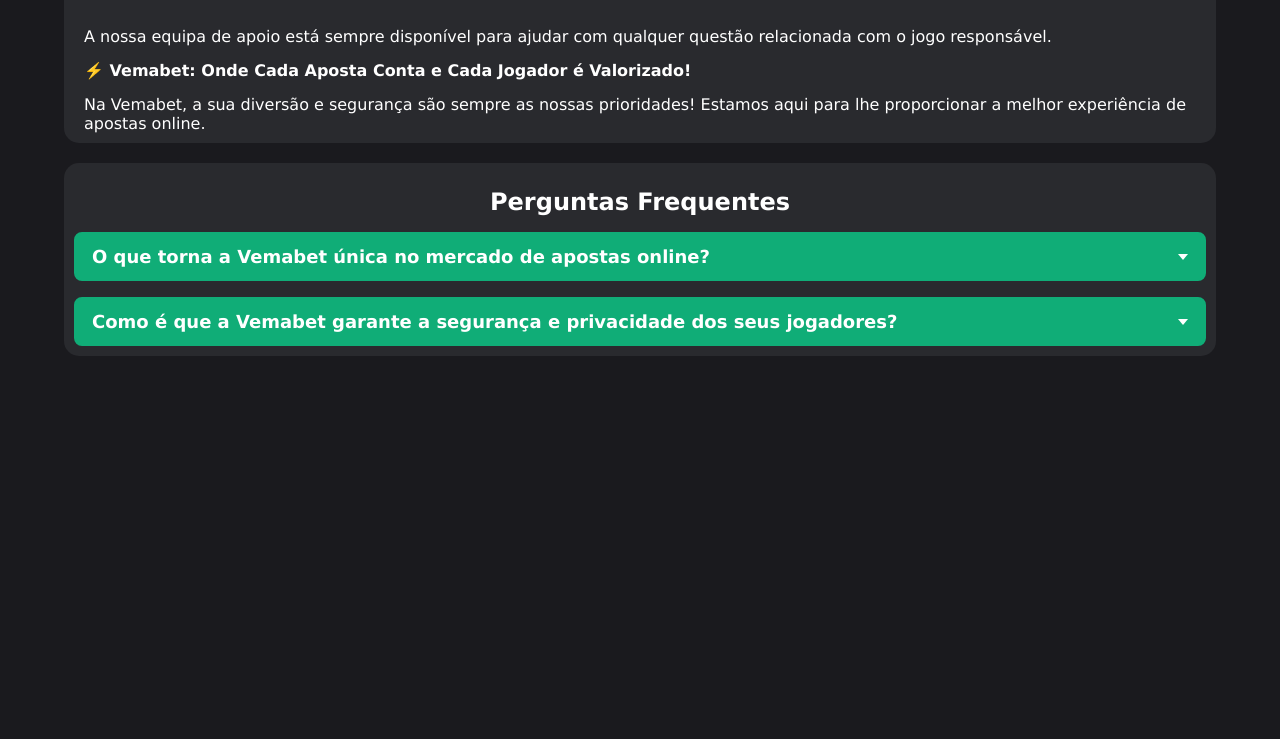
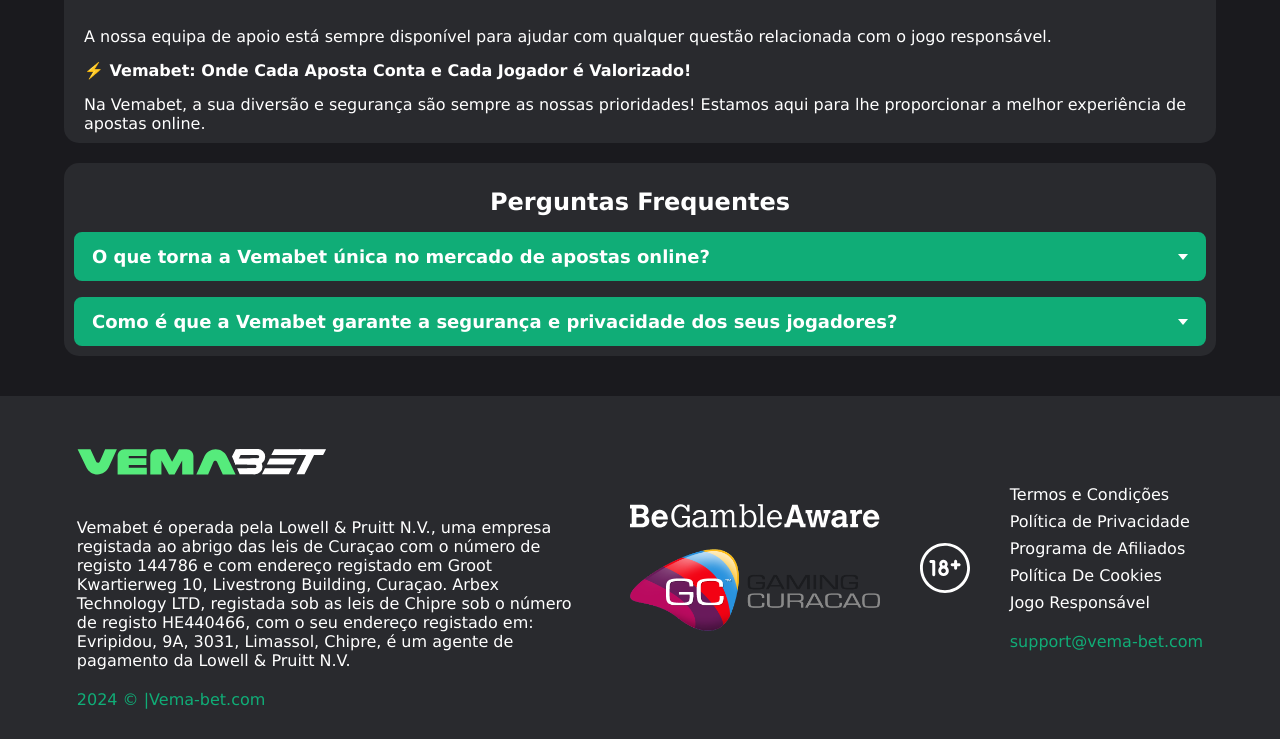
Before and after one commit to vladyslav78292/vemapostar, a website built with Parcel: page src/index.html in a window 1280 px wide. Shown: the part 4040-4779 px from the top of the page. Before the commit the page ends 4436 px from the top, so only its background shows below. Built offline with nearby package versions, Linux system fonts and the light colour scheme.

Commit message:
solution

```diff
--- a/src/index.html
+++ b/src/index.html
@@ -8,6 +8,41 @@
   <meta name="description" content="Vemabet">
   <link rel="canonical" href="https://vema-bet.com">
   <link rel="stylesheet" href="styles/style.css">
+  <script type="application/ld+json">
+    {
+      "@context": "https://schema.org",
+      "@type": "FAQPage",
+      "mainEntity": [{
+        "@type": "Question",
+        "name": "O que torna a Vemabet única no mercado de apostas online?",
+        "acceptedAnswer": {
+          "@type": "Answer",
+          "text": "A Vemabet destaca-se pela sua interface intuitiva, variedade de apostas e pela crescente secção de eSports, combinando tudo isso com um serviço de excelência experiência."
+        }
+      },{
+        "@type": "Question",
+        "name": "Como é que a Vemabet garante a segurança e privacidade dos seus jogadores?",
+        "acceptedAnswer": {
+          "@type": "Answer",
+          "text": "Utilizamos encriptação SSL avançada e somos certificados por laboratórios independentes. Todos os métodos de pagamento são seguros, e a nossa equipa de segurança trabalha constantemente para proteger a plataforma contra qualquer ameaça."
+        }
+      }]
+    }
+    </script>
+    <!-- Facebook Meta Tags -->
+    <meta property="og:url" content="https://vema-bet.com">
+    <meta property="og:type" content="website">
+    <meta property="og:title" content="Vemabet - Melhor Plataforma de Apostas e Jogos Online">
+    <meta property="og:description" content="Acesse o Vemabet e descubra a melhor experiência em apostas desportivas e jogos de cassino online. Oferecemos promoções exclusivas, odds competitivas e uma plataforma segura e confiável.">
+    <!-- <meta property="og:image" content="[тут УРЛ першої картинки зі сторінки]"> -->
+
+    <!-- Twitter Meta Tags -->
+    <meta name="twitter:card" content="summary_large_image">
+    <meta property="twitter:domain" content="vema-bet.com">
+    <meta property="twitter:url" content="https://vema-bet.com">
+    <meta name="twitter:title" content="Vemabet - Melhor Plataforma de Apostas e Jogos Online">
+    <meta name="twitter:description" content="Acesse o Vemabet e descubra a melhor experiência em apostas desportivas e jogos de cassino online. Oferecemos promoções exclusivas, odds competitivas e uma plataforma segura e confiável.">
+    <!-- <meta name="twitter:image" content="[тут УРЛ першої картинки зі сторінки]"> -->
 </head>
 <body>
   <header class="header">
@@ -288,7 +323,32 @@
       </div>
     </section>
   </main>
-
+  <footer>
+    <div class="footer_container">
+      <div class="footer_block foter_block--first">
+        <img src="images/logo.svg" alt="logo">
+        <p>Vemabet é operada pela Lowell & Pruitt N.V., uma empresa registada ao abrigo das leis de Curaçao com o número de registo 144786 e com endereço registado em Groot Kwartierweg 10, Livestrong Building, Curaçao. Arbex Technology LTD, registada sob as leis de Chipre sob o número de registo HE440466, com o seu endereço registado em: Evripidou, 9A, 3031, Limassol, Chipre, é um agente de pagamento da Lowell & Pruitt N.V.</p>
+        <p class="footer_year">2024 © |<a href="http://vema-bet.com">Vema-bet.com</a></p>
+      </div>
+      <div class="footer_block foter_block--second">
+        <img src="images/begambleaware.svg" alt="be gamble aware">
+        <img src="images/SimpleLogo.png" alt="footer logo">
+      </div>
+      <div class="footer_block foter_block--third">
+        <img src="images/18.svg" alt="18+">
+      </div>
+      <div class="footer_block foter_block--fourth ">
+        <div class="footer_links">
+          <a href="/">Termos e Condições</a>
+          <a href="/">Política de Privacidade</a>
+          <a href="/">Programa de Afiliados</a>
+          <a href="/">Política De Cookies</a>
+          <a href="/">Jogo Responsável</a>
+        </div>
+        <a href="mailto:support@vema-bet.com">support@vema-bet.com</a>
+      </div>
+    </div>
+  </footer>
   <script type="text/javascript" src="scripts/main.js"></script>
 </body>
 </html>
--- a/src/styles/style.css
+++ b/src/styles/style.css
@@ -282,13 +282,59 @@
 }
 
 footer {
-  background-color: #10AD77;
+  background-color: #292A2E;
   padding: 30px 0 30px 0;
+  color: #fff;
   display: flex;
   justify-content: center;
   align-items: center;
   gap: 20px;
   flex-direction: column;
+}
+
+.footer_container {
+  display: flex;
+  gap: 40px;
+  align-items: center;
+  justify-content: space-between;
+}
+
+.footer_block {
+
+  display: flex;
+  flex-direction: column;
+  gap: 20px;
+}
+
+.foter_block--second img, .foter_block--first img {
+  width: 250px;
+}
+
+footer p {
+  padding: 0;
+}
+
+.footer_year, .footer_year a, .foter_block--fourth a {
+  color: #10AD77;
+}
+
+.footer_links a {
+  color: #fff !important;
+}
+
+.footer_links {
+  white-space: nowrap;
+  display: flex;
+  flex-direction: column;
+  gap: 8px;
+}
+
+.foter_block--fourth a {
+  white-space: nowrap;
+}
+
+.foter_block--third img {
+  width: 50px;
 }
 
 footer > div {
```
